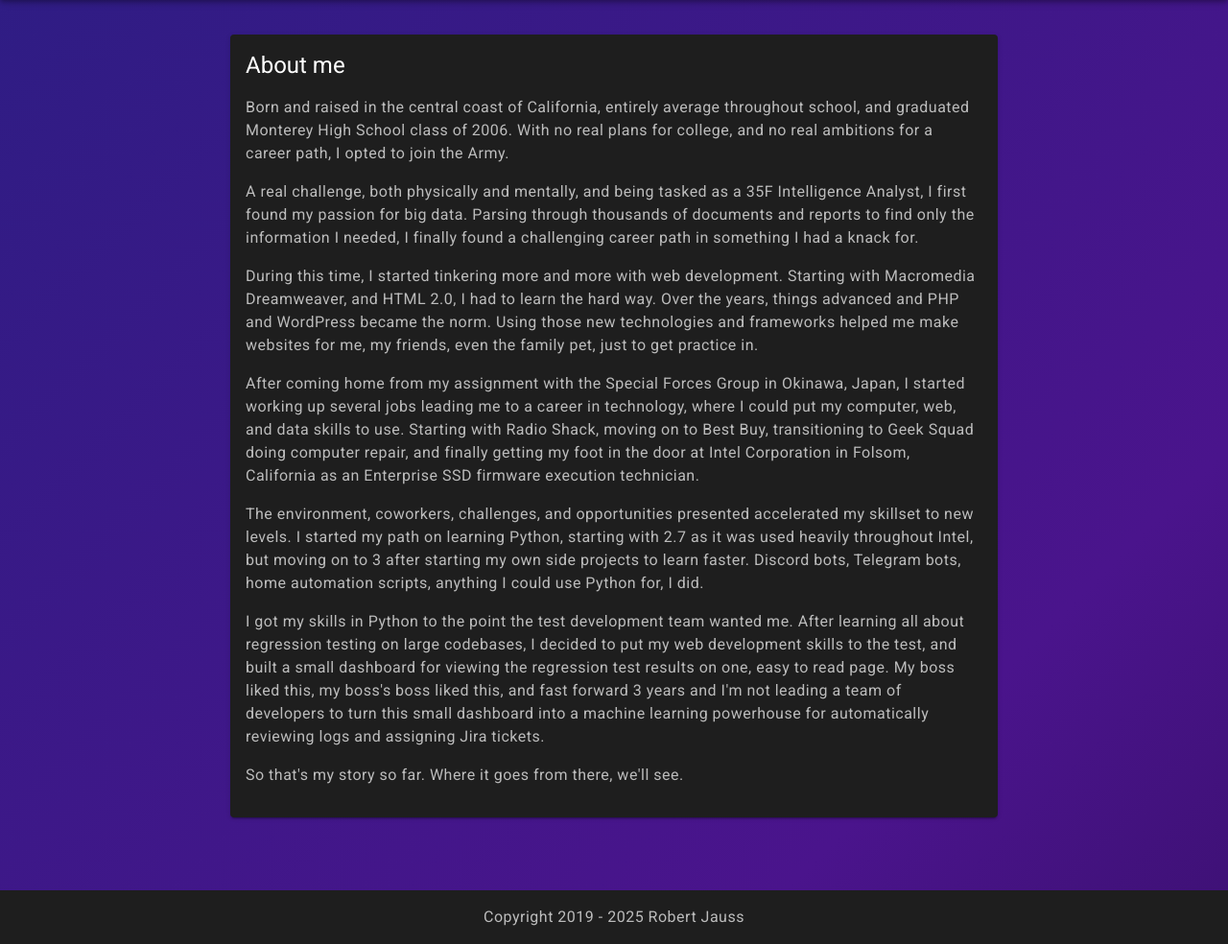
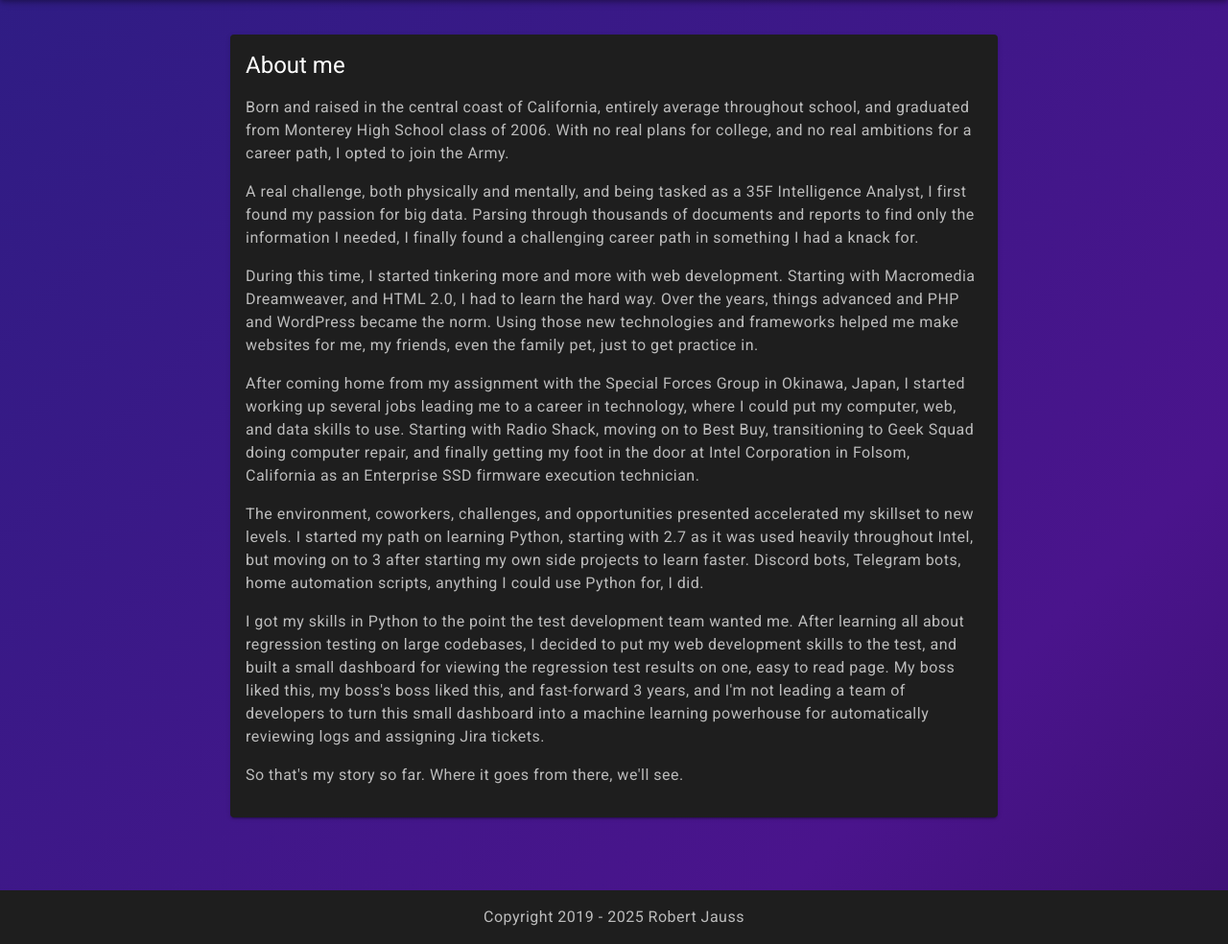
Before and after one commit to robertjauss/Portfolio, a Django app: page /about/ in a window 1280 px wide. Shown: the part 64-1048 px from the top of the page at 96% size. Run offline with Django 4.2, Linux system fonts and the light colour scheme; some libraries are stand-ins or nearby versions.

Commit message:
Grammar tweaks

```diff
--- a/templates/about.html
+++ b/templates/about.html
@@ -9,7 +9,7 @@
   <v-card class="mx-auto mt-6" max-width="800">
     <v-card-title class="text-h5">About me</v-card-title>
     <v-card-text class="text-body-1">
-      <p>Born and raised in the central coast of California, entirely average throughout school, and graduated Monterey
+      <p>Born and raised in the central coast of California, entirely average throughout school, and graduated from Monterey
       High School class of 2006. With no real plans for college, and no real ambitions for a career path, I opted
       to join the Army.</p>
       <p>A real challenge, both physically and mentally, and being tasked as a 35F Intelligence Analyst, I first found
@@ -31,7 +31,7 @@
       <p>I got my skills in Python to the point the test development team wanted me. After learning all about regression
       testing on large codebases, I decided to put my web development skills to the test, and built a small dashboard
       for viewing the regression test results on one, easy to read page. My boss liked this, my boss's boss liked this,
-      and fast forward 3 years and I'm not leading a team of developers to turn this small dashboard into a machine
+      and fast-forward 3 years, and I'm not leading a team of developers to turn this small dashboard into a machine
       learning powerhouse for automatically reviewing logs and assigning Jira tickets.</p>
       <p>So that's my story so far. Where it goes from there, we'll see.</p>
     </v-card-text>
```
